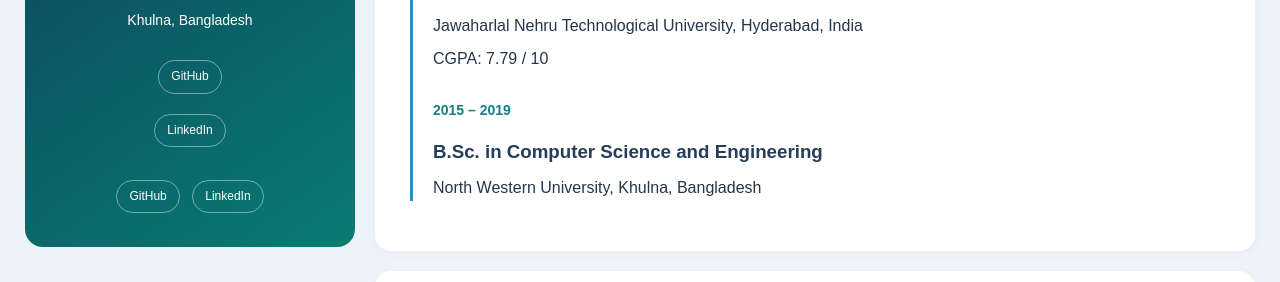
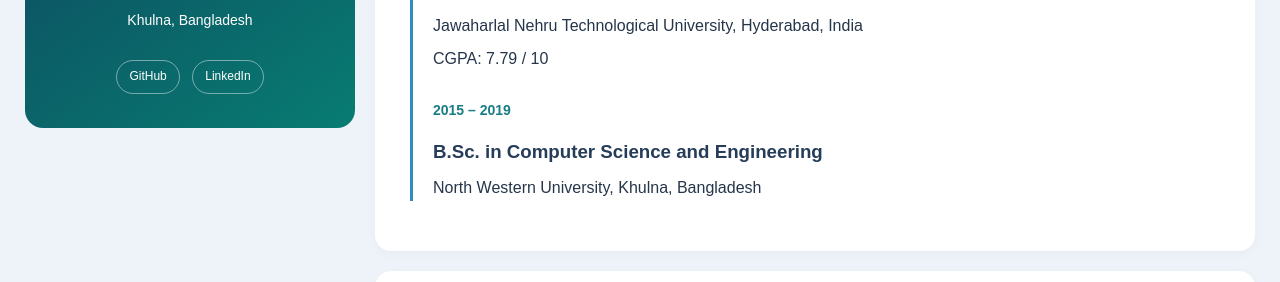
Before and after one commit to JannatLima/jannatlima.github.io, a plain HTML site: page index.html in a window 1280 px wide. Shown: the part 498-780 px from the top of the page. Drawn offline with Linux system fonts and the light colour scheme.

Commit message:
Update index.html

```diff
--- a/index.html
+++ b/index.html
@@ -192,17 +192,6 @@
 
         <p>Khulna, Bangladesh</p>
 <div class="social-links">
-    <p>
-        <a href="https://github.com/JannatLima" target="_blank">
-            GitHub
-        </a>
-    </p>
-
-    <p>
-        <a href="https://www.linkedin.com/in/jannatlima-cs/" target="_blank">
-            LinkedIn
-        </a>
-    </p>
 </div>
         <div class="social-links">
             <a href="https://github.com/JannatLima">GitHub</a>
```
